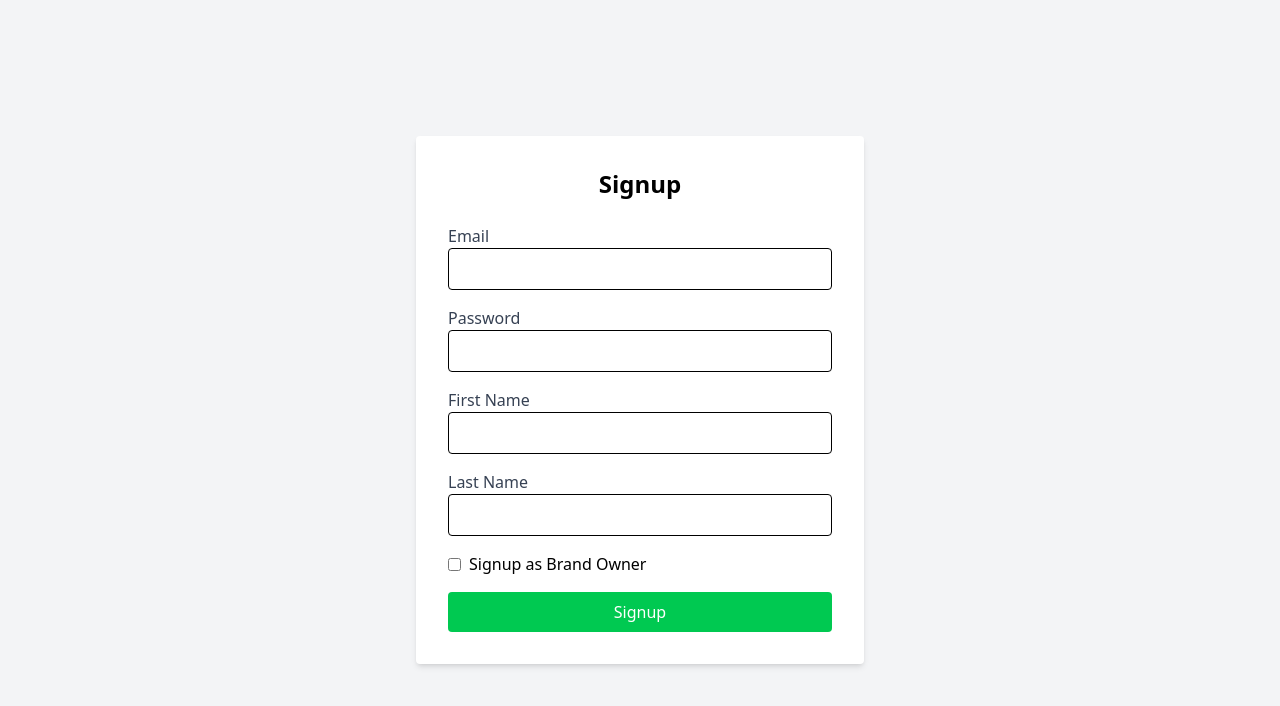
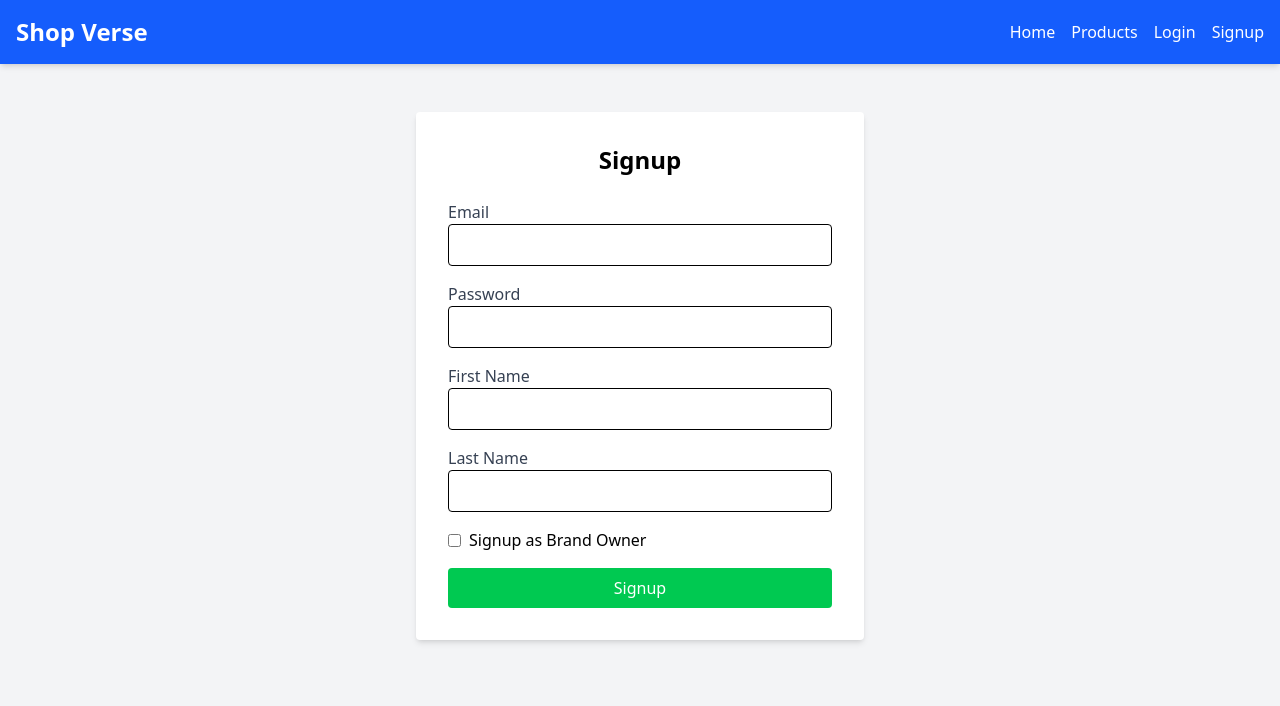
Before and after one commit to Whoistolu/shop_verse, a React (Vite) app: page /signup in a window 1280 px wide. Shown: the top 706 px of the page. Built offline with nearby package versions, Linux system fonts and the light colour scheme.

Commit message:
`Add Header component to all pages`

```diff
--- a/src/pages/Home.tsx
+++ b/src/pages/Home.tsx
@@ -1,6 +1,9 @@
+import Header from '../components/Header.js';
+
 export default function Home() {
   return (
     <div className="min-h-screen bg-gray-100">
+      <Header />
       <div className="container mx-auto px-4 py-8">
         <h1 className="text-4xl font-bold text-center text-gray-800 mb-8">
           Welcome to Shop Verse
--- a/src/pages/Login.tsx
+++ b/src/pages/Login.tsx
@@ -1,5 +1,7 @@
 import { useState } from 'react';
 import { useAuth } from '../contexts/AuthContext.js';
+
+import Header from '../components/Header.js';
 
 export default function Login() {
   const [email, setEmail] = useState('');
@@ -18,7 +20,9 @@ export default function Login() {
   };
 
   return (
-    <div className="min-h-screen flex items-center justify-center bg-gray-100">
+    <div className="min-h-screen bg-gray-100">
+      <Header />
+      <div className="flex items-center justify-center py-12 px-4 sm:px-6 lg:px-8">
         <div className="bg-white p-8 rounded shadow-md w-full max-w-md">
           <h2 className="text-2xl font-bold mb-6 text-center">Login</h2>
           <form onSubmit={handleSubmit}>
@@ -59,5 +63,6 @@ export default function Login() {
           </form>
         </div>
       </div>
+    </div>
   );
 }
--- a/src/pages/Products.tsx
+++ b/src/pages/Products.tsx
@@ -1,4 +1,5 @@
 import { useEffect, useState } from 'react';
+import Header from '../components/Header.js';
 import apiService from '../services/api.js';
 import type { Product } from '../types/index.js';
 
@@ -20,11 +21,14 @@ export default function Products() {
     fetchProducts();
   }, []);
 
-  if (loading) return <div className="text-center py-8">Loading...</div>;
-
   return (
+    <div className="min-h-screen bg-gray-100">
+      <Header />
       <div className="container mx-auto px-4 py-8">
         <h1 className="text-3xl font-bold mb-6">Products</h1>
+        {loading ? (
+          <div className="text-center py-8">Loading...</div>
+        ) : (
           <div className="grid grid-cols-1 md:grid-cols-3 gap-6">
             {products.map(product => (
               <div key={product.id} className="bg-white p-4 rounded shadow">
@@ -35,6 +39,8 @@ export default function Products() {
               </div>
             ))}
           </div>
+        )}
+      </div>
     </div>
   );
 }
--- a/src/pages/Signup.tsx
+++ b/src/pages/Signup.tsx
@@ -1,5 +1,7 @@
 import { useState } from 'react';
 import { useAuth } from '../contexts/AuthContext.js';
+
+import Header from '../components/Header.js';
 
 export default function Signup() {
   const [email, setEmail] = useState('');
@@ -22,7 +24,9 @@ export default function Signup() {
   };
 
   return (
-    <div className="min-h-screen flex items-center justify-center bg-gray-100">
+    <div className="min-h-screen bg-gray-100">
+      <Header />
+      <div className="flex items-center justify-center py-12 px-4 sm:px-6 lg:px-8">
         <div className="bg-white p-8 rounded shadow-md w-full max-w-md">
           <h2 className="text-2xl font-bold mb-6 text-center">Signup</h2>
           <form onSubmit={handleSubmit}>
@@ -106,5 +110,6 @@ export default function Signup() {
           </form>
         </div>
       </div>
+    </div>
   );
 }
```
Lines whose indentation alone changed are shown as unchanged.
